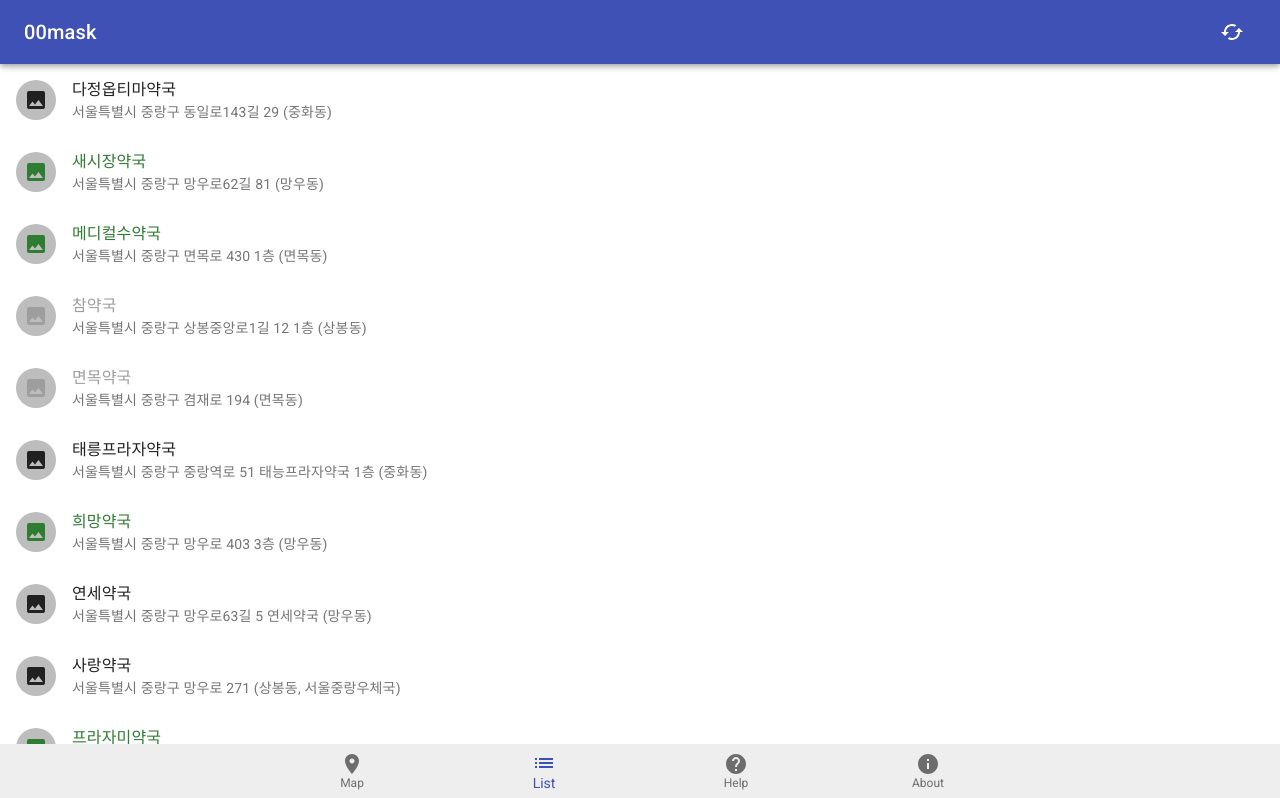
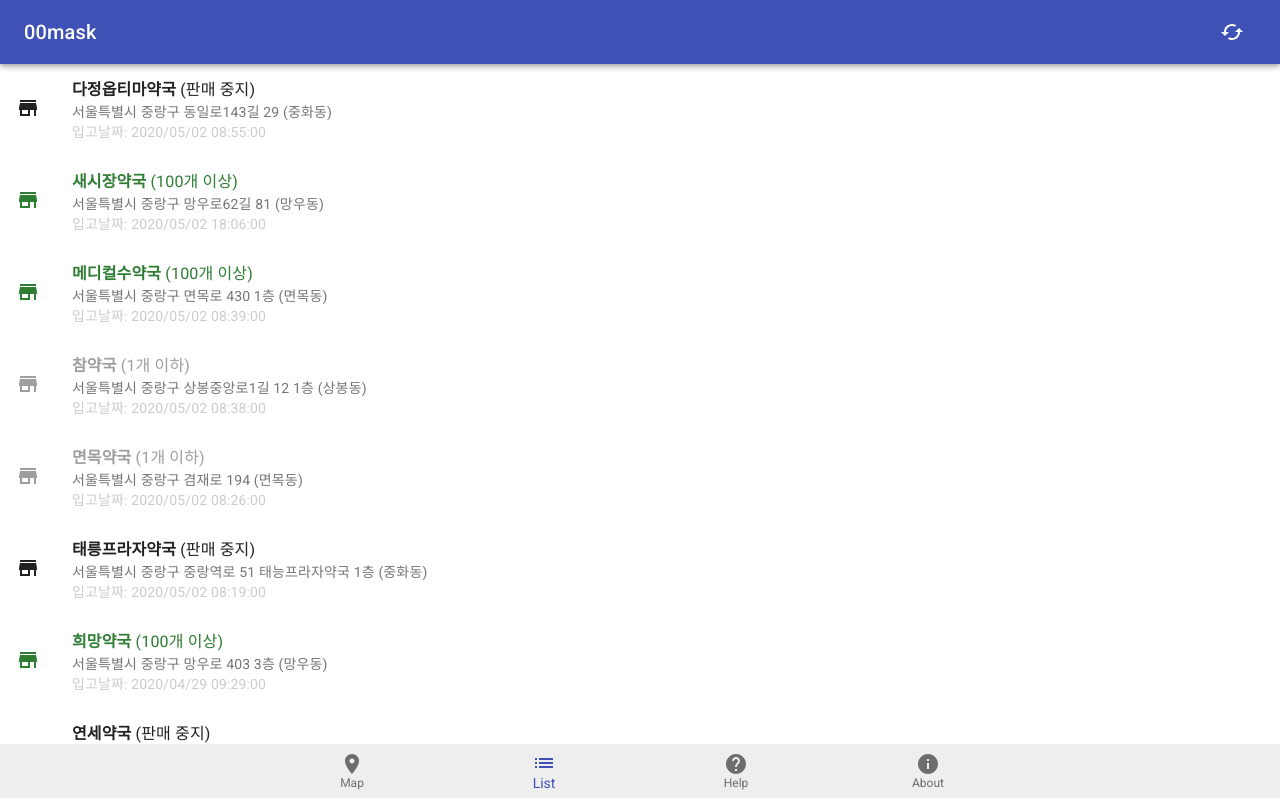
Before and after one commit to leyuri/00mask, a React (Create React App) app: page /list in a window 1280 px wide. Shown: the top 798 px of the page. Built offline with nearby package versions, Linux system fonts and the light colour scheme.

Commit message:
Change Icons

```diff
--- a/src/pages/ListPage.js
+++ b/src/pages/ListPage.js
@@ -4,7 +4,7 @@ import { useSelector } from 'react-redux'
 import { makeStyles } from '@material-ui/core/styles';
 import AppBar from "../components/AppBar";
 import BottomNav from "../components/BottomNav";
-import StoreHelper from "../util/StroeHelper";
+import StoreHelper from "../util/StoreHelper";
 
 
 import List from '@material-ui/core/List';
@@ -14,6 +14,7 @@ import ListItemAvatar from '@material-ui/core/ListItemAvatar';
 import Avatar from '@material-ui/core/Avatar';
 import ImageIcon from '@material-ui/icons/Image';
 import { Typography } from '@material-ui/core';
+import StoreIcon from '@material-ui/icons/Store';
 
 const useStyles = makeStyles((theme) => ({
     root: {
@@ -30,21 +31,21 @@ const useStyles = makeStyles((theme) => ({
 
 // props으로 받는 것임
 const StoreItem = ({store}) => {
-    const { addr, name, remain_stat, stock_at } = store;
+    const { addr, name, stock_at } = store;
     const { color, desc, short } = StoreHelper(store);
     // 이것들을 store에서 뽑으면 됨
     return (
     <ListItem>
         <ListItemAvatar>
-          <Avatar>
-            <ImageIcon style={{color}}/>
-          </Avatar>
+          {/* <Avatar> */}
+            <StoreIcon style={{color}}/>
+          {/* </Avatar> */}
         </ListItemAvatar>
         <ListItemText
         primary={
             <React.Fragment>
                 <span style={{color}}>
-                    {name}
+                    <b>{name}</b> ({desc})
                 </span>
             </React.Fragment>
         }
@@ -52,6 +53,9 @@ const StoreItem = ({store}) => {
             <React.Fragment>
             <span>
                 {addr}
+            </span><br/>
+            <span style={{color: "#ccc"}}>
+                입고날짜: {stock_at}
             </span>
             </React.Fragment>
         } />
```
Also changed, not shown: src/util/StoreHelper.js (renamed from src/util/StroeHelper.js).
